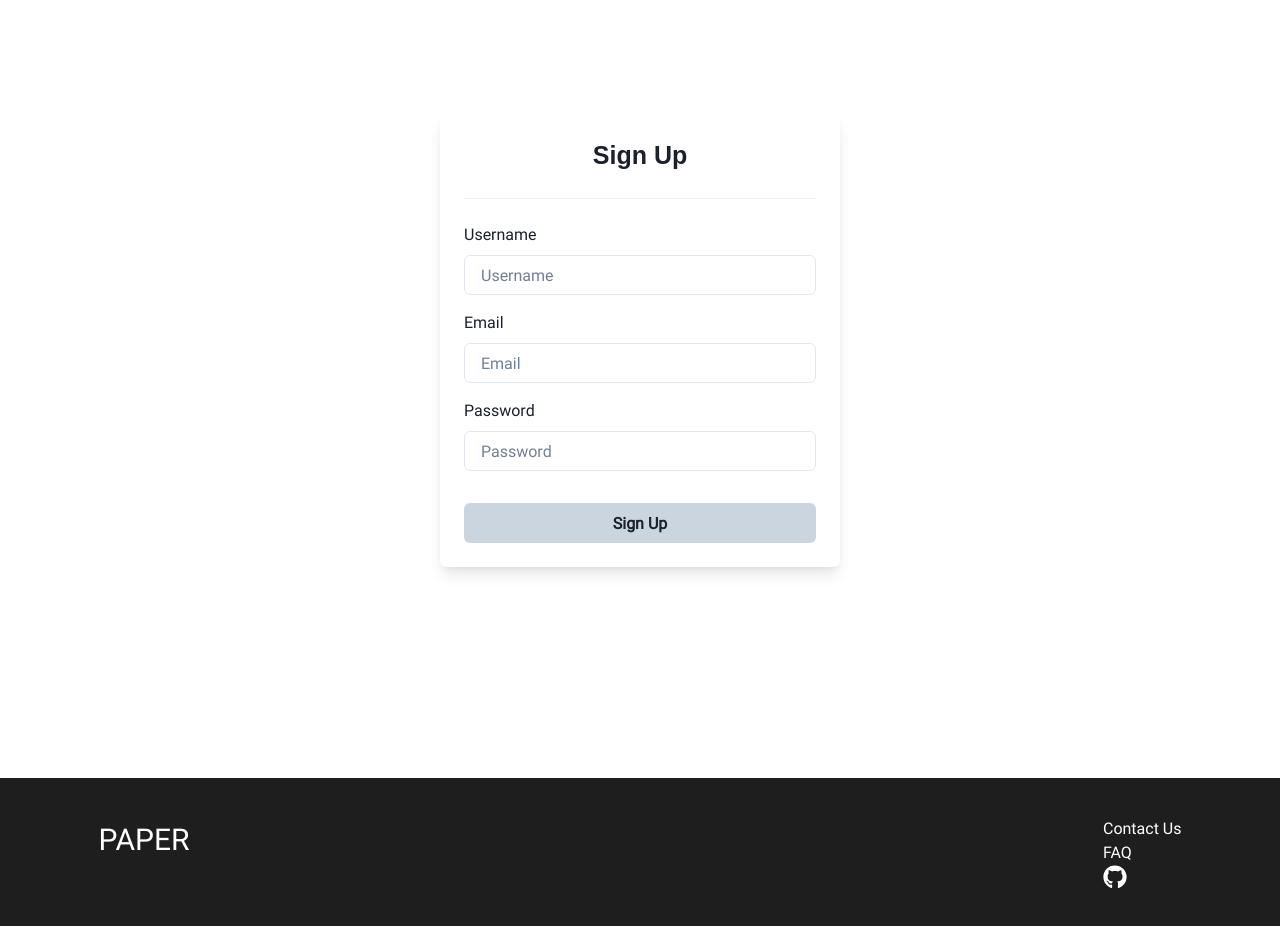
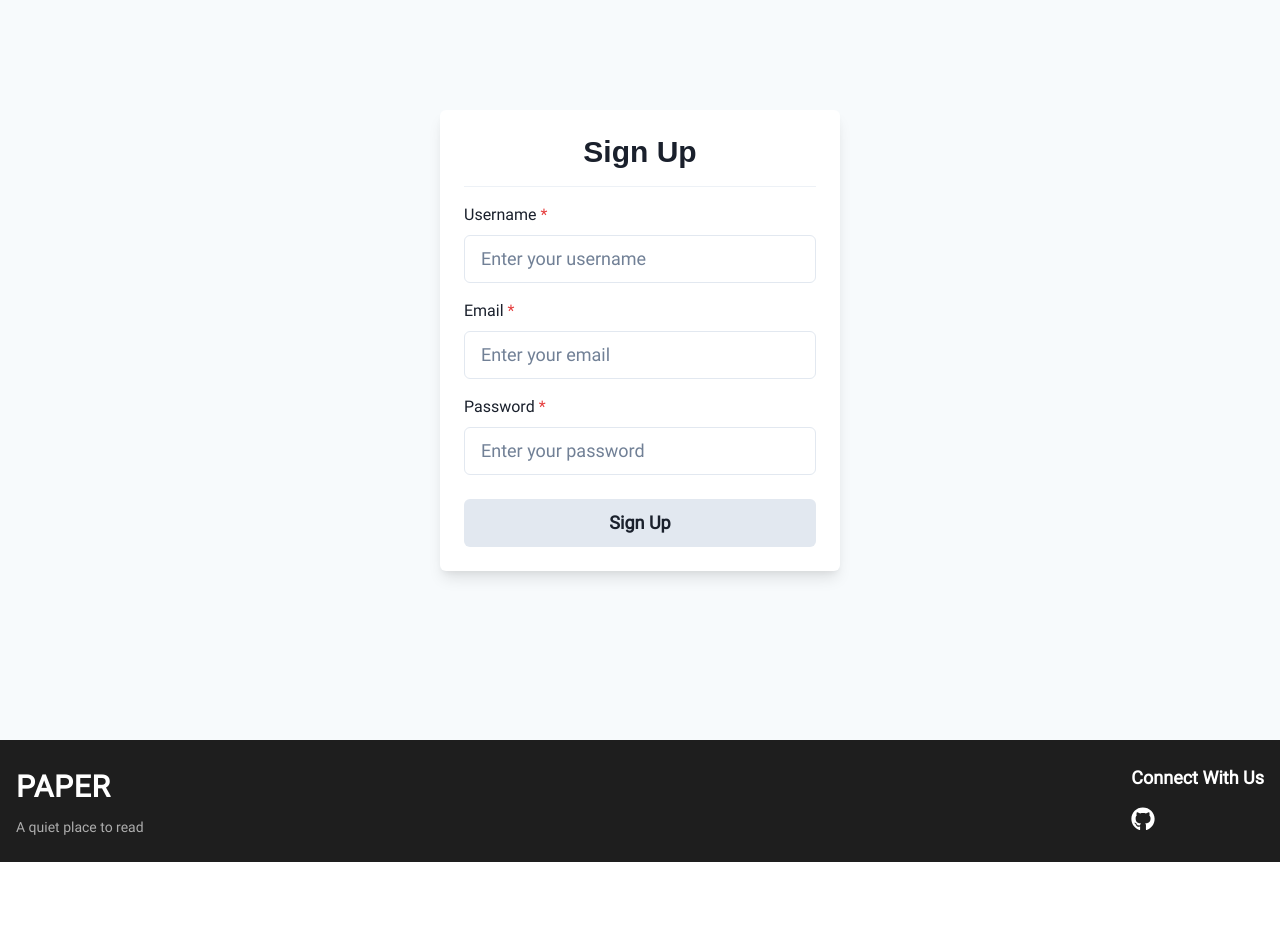
Before and after one commit to MajdFiras/ebook-MERN, a React (Vite) app in the folder client/: page /signup in a window 1280 px wide. Shown: the part 140-1066 px from the top of the page. After the commit the page ends 1002 px from the top, so only its background shows below. Built offline with nearby package versions, Linux system fonts and the light colour scheme; no server answers.

Commit message:
resposive login,signup,footer

```diff
--- a/client/src/components/Footer.jsx
+++ b/client/src/components/Footer.jsx
@@ -1,27 +1,53 @@
 import React from 'react';
-import { Box, Text, VStack, Link } from '@chakra-ui/react';
+import { Box, Container, Text, HStack, VStack, Link, Flex } from '@chakra-ui/react';
 import { FaGithub } from 'react-icons/fa';
 
 const Footer = () => {
   return (
-    <Box width="100%" backgroundColor="#1e1e1e" padding="3%" marginTop="3%">
-      <Box display="flex" justifyContent="space-between" alignItems="flex-start" paddingX="5%">
-        <Text fontSize="3xl" color="white">
-          PAPER
-        </Text>
+    <Box
+      as="footer"
+      bottom={0}
+      width="100%"
+      bg="#1e1e1e"
+      color="white"
+      mt="auto"
+    >
+      <Container maxW="container.xl" py={6}>
+        <Flex
+          direction={{ base: 'column', md: 'row' }}
+          justify="space-between"
+          align={{ base: 'center', md: 'flex-start' }}
+          gap={4}
+        >
 
-        <VStack alignItems="flex-start" spacing={0}>
-          <Link href="#" color="white" _hover={{ textDecoration: 'underline' }}>
-            Contact Us
-          </Link>
-          <Link href="#" color="white" _hover={{ textDecoration: 'underline' }}>
-            FAQ
-          </Link>
-          <Link href="https://github.com/MajdFiras/ebook-MERN" isExternal>
-            <FaGithub color="white" size="24px" />
-          </Link>
-        </VStack>
-      </Box>
+          <VStack align={{ base: 'center', md: 'flex-start' }} spacing={2}>
+            <Text
+              fontSize={{ base: '2xl', md: '3xl' }}
+              fontWeight="bold"
+              letterSpacing="wide"
+            >
+              PAPER
+            </Text>
+            <Text fontSize="sm" color="whiteAlpha.700">
+               A quiet place to read
+            </Text>
+          </VStack>
+          <VStack align={{ base: 'center', md: 'flex-start' }} spacing={2}>
+            <Text fontSize="lg" fontWeight="semibold" mb={2}>
+              Connect With Us
+            </Text>
+            <HStack spacing={4}>
+              <Link
+                href="https://github.com/MajdFiras/ebook-MERN"
+                isExternal
+                _hover={{ transform: 'scale(1.1)', transition: 'transform 0.2s' }}
+              >
+                <FaGithub size="24px" />
+              </Link>
+            </HStack>
+          </VStack>
+        </Flex>
+      </Container>
     </Box>
   );
 };
--- a/client/src/pages/Login.jsx
+++ b/client/src/pages/Login.jsx
@@ -1,74 +1,124 @@
-import React,{useState , useEffect} from 'react';
-import { Box, Center, Input, Button ,Divider  } from '@chakra-ui/react';
+import React, { useState } from 'react';
+import {
+  Box,
+  Container,
+  Input,
+  Button,
+  Divider,
+  VStack,
+  FormControl,
+  FormLabel,
+  useToast,
+  Heading
+} from '@chakra-ui/react';
 import { useNavigate } from 'react-router-dom';
 import axios from 'axios';
 
 const Login = () => {
-  const [user , setUsers] = useState([])
   const [username, setUsername] = useState("");
   const [password, setPassword] = useState("");
   const navigate = useNavigate();
+  const toast = useToast();
 
-  const handleLogin = async (event)=>{
+  const handleLogin = async (event) => {
     event.preventDefault();
-    try{
-      const response = await axios.post('http://localhost:5000/api/auth/login',{username,password});
+    try {
+      const response = await axios.post('http://localhost:5000/api/auth/login', { username, password });
       const token = response.data.token;
       console.log(token);
       setUsername("");
       setPassword("");
       navigate('/');
       window.location.reload();
-      localStorage.setItem('token',JSON.stringify(token));
-    } catch(err){}
+      localStorage.setItem('token', JSON.stringify(token));
+
+      toast({
+        title: "Login Successful",
+        status: "success",
+        duration: 3000,
+        isClosable: true,
+      });
+    } catch (err) {
+      toast({
+        title: "Login Failed",
+        description: err.response?.data?.message || "An error occurred",
+        status: "error",
+        duration: 3000,
+        isClosable: true,
+      });
     }
+  };
 
   return (
-    <Box
+    <Container
+      maxW="100vw"
+      minH="100vh"
+      p={0}
       display="flex"
       alignItems="center"
       justifyContent="center"
-      minHeight="100vh"
+      bg="gray.50"
     >
       <Box
-        w="400px"
-        p="6"
+        w={{ base: "90%", sm: "400px" }}
+        p={{ base: 4, sm: 6 }}
         boxShadow="lg"
         borderRadius="md"
-        background="white"
+        bg="white"
       >
-        <Center>
-          <h1 style={{fontSize:"25px" , fontWeight: "bold", fontFamily: "sans-serif"}} >Login</h1>
-        </Center>
-        <br />
+        <VStack spacing={4} align="stretch">
+          <Heading
+            textAlign="center"
+            size="lg"
+            fontFamily="sans-serif"
+          >
+            Login
+          </Heading>
+
           <Divider />
-        <br />
+
           <form onSubmit={handleLogin}>
-          <label htmlFor="email">Username</label>
+            <VStack spacing={4}>
+              <FormControl isRequired>
+                <FormLabel htmlFor="username">Username</FormLabel>
                 <Input
                   id="username"
-            type="username"
+                  type="text"
                   placeholder="Username"
-            mt="2"
-            mb="4"
                   value={username}
-            onChange ={(e) => setUsername(e.target.value)}
+                  onChange={(e) => setUsername(e.target.value)}
+                  size="lg"
                 />
-          <label htmlFor="password">Password</label>
+              </FormControl>
+
+              <FormControl isRequired>
+                <FormLabel htmlFor="password">Password</FormLabel>
                 <Input
                   id="password"
                   type="password"
                   placeholder="Password"
-            mt="2"
-            mb="4"
                   value={password}
-            onChange ={(e) => setPassword(e.target.value)}
+                  onChange={(e) => setPassword(e.target.value)}
+                  size="lg"
                 />
-          <Button type="submit" backgroundColor={'#CBD5E0'}  width="full" mt="4">Login</Button>
+              </FormControl>
+
+              <Button
+                type="submit"
+                width="100%"
+                bg="gray.200"
+                _hover={{ bg: 'gray.300' }}
+                size="lg"
+                mt={2}
+              >
+                Login
+              </Button>
+            </VStack>
           </form>
+        </VStack>
       </Box>
-    </Box>
+    </Container>
   );
-}
+};
 
 export default Login;
--- a/client/src/pages/SignUp.jsx
+++ b/client/src/pages/SignUp.jsx
@@ -1,86 +1,142 @@
-import React,{useState} from 'react';
-import { Box, Center, Input, Button ,Divider  } from '@chakra-ui/react';
+import React, { useState } from 'react';
+import {
+  Box,
+  Container,
+  Input,
+  Button,
+  Divider,
+  VStack,
+  FormControl,
+  FormLabel,
+  useToast,
+  Heading
+} from '@chakra-ui/react';
 import { useNavigate } from 'react-router-dom';
 import axios from 'axios';
 
-
 const SignUp = () => {
-
-  const [username,setUsername] = useState("");
-  const [email,setEmail] = useState("");
-  const [password,setPassword] = useState("");
+  const [username, setUsername] = useState("");
+  const [email, setEmail] = useState("");
+  const [password, setPassword] = useState("");
   const navigate = useNavigate();
+  const toast = useToast();
 
   const handleRegister = async (event) => {
     event.preventDefault();
-    axios.post('http://localhost:5000/api/auth/register',{username,email,password})
-    .then(()=>{
+    try {
+      await axios.post('http://localhost:5000/api/auth/register', {
+        username,
+        email,
+        password
+      });
+
       setUsername("");
       setEmail("");
       setPassword("");
-      alert("User registered successfully");
+
+      toast({
+        title: "Registration Successful",
+        description: "You can now log in with your credentials",
+        status: "success",
+        duration: 3000,
+        isClosable: true,
+      });
+
       navigate("/login");
-    }).catch((err) =>{
+    } catch (err) {
+      toast({
+        title: "Registration Failed",
+        description: err.response?.data?.message || "An error occurred",
+        status: "error",
+        duration: 3000,
+        isClosable: true,
+      });
       console.log(err);
-    })
     }
+  };
 
   return (
-    <Box
+    <Container
+      maxW="100vw"
+      minH="100vh"
+      p={0}
       display="flex"
       alignItems="center"
       justifyContent="center"
-      minHeight="100vh"
+      bg="gray.50"
     >
       <Box
-        w="400px"
-        p="6"
+        w={{ base: "90%", sm: "400px" }}
+        p={{ base: 4, sm: 6 }}
         boxShadow="lg"
         borderRadius="md"
-        background="white"
+        bg="white"
       >
-        <Center>
-          <h1 style={{fontSize:"25px" , fontWeight: "bold", fontFamily: "sans-serif"}}>Sign Up</h1>
-        </Center>
-        <br />
+        <VStack spacing={4} align="stretch">
+          <Heading
+            textAlign="center"
+            size="lg"
+            fontFamily="sans-serif"
+          >
+            Sign Up
+          </Heading>
+
           <Divider />
-        <br />
+
           <form onSubmit={handleRegister}>
-          <label htmlFor="username">Username</label>
+            <VStack spacing={4}>
+              <FormControl isRequired>
+                <FormLabel htmlFor="username">Username</FormLabel>
                 <Input
                   id="username"
                   type="text"
-            placeholder="Username"
-            mt="2"
-            mb="4"
+                  placeholder="Enter your username"
                   value={username}
-            onChange ={(e) => setUsername(e.target.value)}
+                  onChange={(e) => setUsername(e.target.value)}
+                  size="lg"
                 />
-          <label htmlFor="email">Email</label>
+              </FormControl>
+
+              <FormControl isRequired>
+                <FormLabel htmlFor="email">Email</FormLabel>
                 <Input
                   id="email"
                   type="email"
-            placeholder="Email"
-            mt="2"
-            mb="4"
+                  placeholder="Enter your email"
                   value={email}
-            onChange ={(e) => setEmail(e.target.value)}
+                  onChange={(e) => setEmail(e.target.value)}
+                  size="lg"
                 />
-          <label htmlFor="password">Password</label>
+              </FormControl>
+
+              <FormControl isRequired>
+                <FormLabel htmlFor="password">Password</FormLabel>
                 <Input
                   id="password"
                   type="password"
-            placeholder="Password"
-            mt="2"
-            mb="4"
+                  placeholder="Enter your password"
                   value={password}
-            onChange ={(e) => setPassword(e.target.value)}
+                  onChange={(e) => setPassword(e.target.value)}
+                  size="lg"
                 />
-          <Button type="submit" backgroundColor={'#CBD5E0'} width="full" mt="4" >Sign Up</Button>
+              </FormControl>
+
+              <Button
+                type="submit"
+                width="100%"
+                bg="gray.200"
+                _hover={{ bg: 'gray.300' }}
+                size="lg"
+                mt={2}
+              >
+                Sign Up
+              </Button>
+            </VStack>
           </form>
+        </VStack>
       </Box>
-    </Box>
+    </Container>
   );
-}
+};
 
 export default SignUp;
```
Lines whose indentation alone changed are shown as unchanged.
